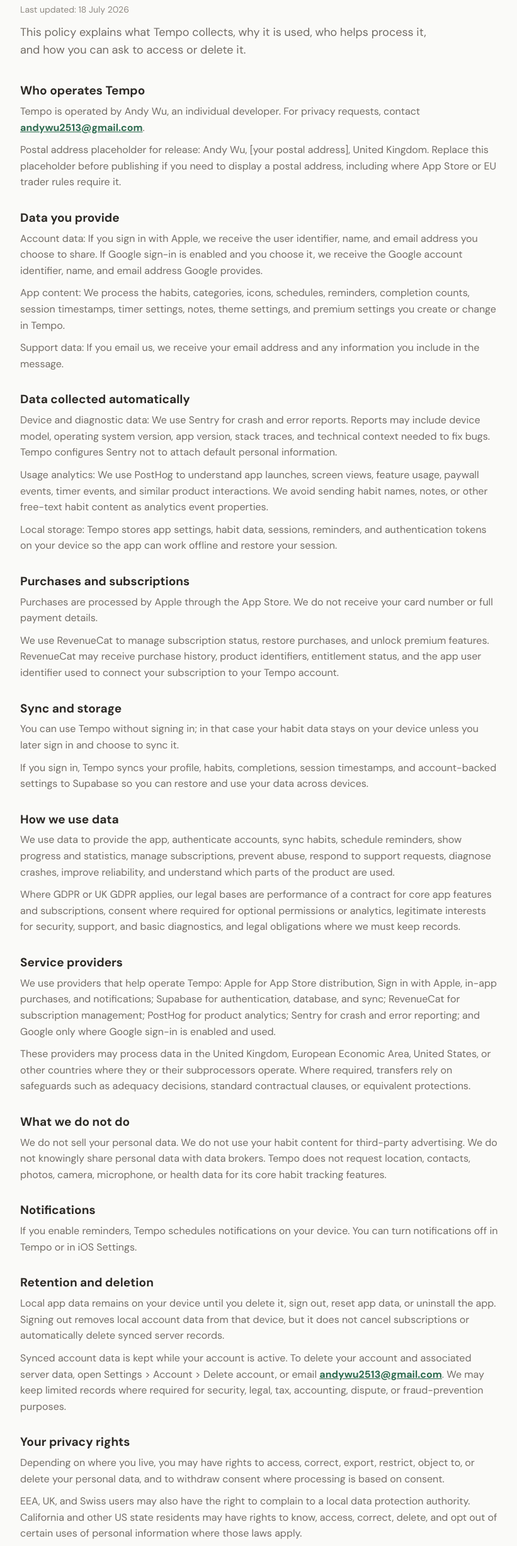
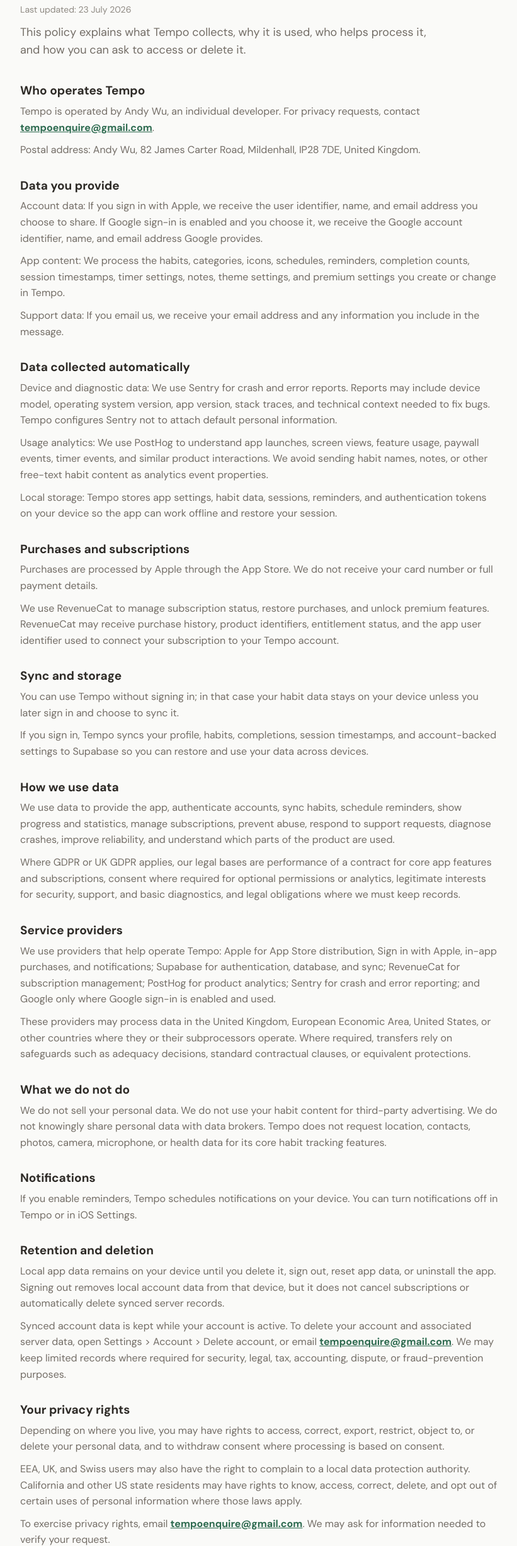
Before and after one commit to andy-wzs/tempo, a plain HTML site: page privacy/index.html in a window 1280 px wide. Shown: the part 147-2601 px from the top of the page at 63% size, without its empty margins (228-1049 px from the left). Drawn offline with Linux system fonts and the light colour scheme.

Commit message:
Update Tempo legal contact details

```diff
--- a/privacy/index.html
+++ b/privacy/index.html
@@ -23,13 +23,13 @@
 
     <main>
       <h1>Privacy Policy</h1>
-      <p class="updated">Last updated: 18 July 2026</p>
+      <p class="updated">Last updated: 23 July 2026</p>
       <p class="intro">This policy explains what Tempo collects, why it is used, who helps process it, and how you can ask to access or delete it.</p>
 
       <section class="legal">
         <h2>Who operates Tempo</h2>
-        <p>Tempo is operated by Andy Wu, an individual developer. For privacy requests, contact <a class="inline" href="mailto:andywu2513@gmail.com">andywu2513@gmail.com</a>.</p>
-        <p>Postal address placeholder for release: Andy Wu, [your postal address], United Kingdom. Replace this placeholder before publishing if you need to display a postal address, including where App Store or EU trader rules require it.</p>
+        <p>Tempo is operated by Andy Wu, an individual developer. For privacy requests, contact <a class="inline" href="mailto:tempoenquire@gmail.com">tempoenquire@gmail.com</a>.</p>
+        <p>Postal address: Andy Wu, 82 James Carter Road, Mildenhall, IP28 7DE, United Kingdom.</p>
       </section>
 
       <section class="legal">
@@ -83,14 +83,14 @@
       <section class="legal">
         <h2>Retention and deletion</h2>
         <p>Local app data remains on your device until you delete it, sign out, reset app data, or uninstall the app. Signing out removes local account data from that device, but it does not cancel subscriptions or automatically delete synced server records.</p>
-        <p>Synced account data is kept while your account is active. To delete your account and associated server data, open Settings &gt; Account &gt; Delete account, or email <a class="inline" href="mailto:andywu2513@gmail.com">andywu2513@gmail.com</a>. We may keep limited records where required for security, legal, tax, accounting, dispute, or fraud-prevention purposes.</p>
+        <p>Synced account data is kept while your account is active. To delete your account and associated server data, open Settings &gt; Account &gt; Delete account, or email <a class="inline" href="mailto:tempoenquire@gmail.com">tempoenquire@gmail.com</a>. We may keep limited records where required for security, legal, tax, accounting, dispute, or fraud-prevention purposes.</p>
       </section>
 
       <section class="legal">
         <h2>Your privacy rights</h2>
         <p>Depending on where you live, you may have rights to access, correct, export, restrict, object to, or delete your personal data, and to withdraw consent where processing is based on consent.</p>
         <p>EEA, UK, and Swiss users may also have the right to complain to a local data protection authority. California and other US state residents may have rights to know, access, correct, delete, and opt out of certain uses of personal information where those laws apply.</p>
-        <p>To exercise privacy rights, email <a class="inline" href="mailto:andywu2513@gmail.com">andywu2513@gmail.com</a>. We may ask for information needed to verify your request.</p>
+        <p>To exercise privacy rights, email <a class="inline" href="mailto:tempoenquire@gmail.com">tempoenquire@gmail.com</a>. We may ask for information needed to verify your request.</p>
       </section>
 
       <section class="legal">
```
Also changed, not shown: contact/index.html (+2 -3 lines), terms/index.html (+4 -4 lines), README.md.
